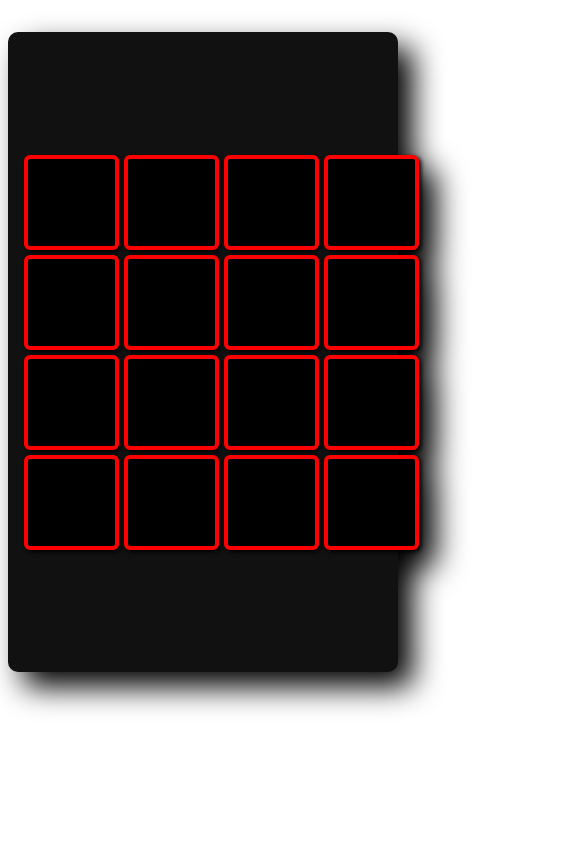
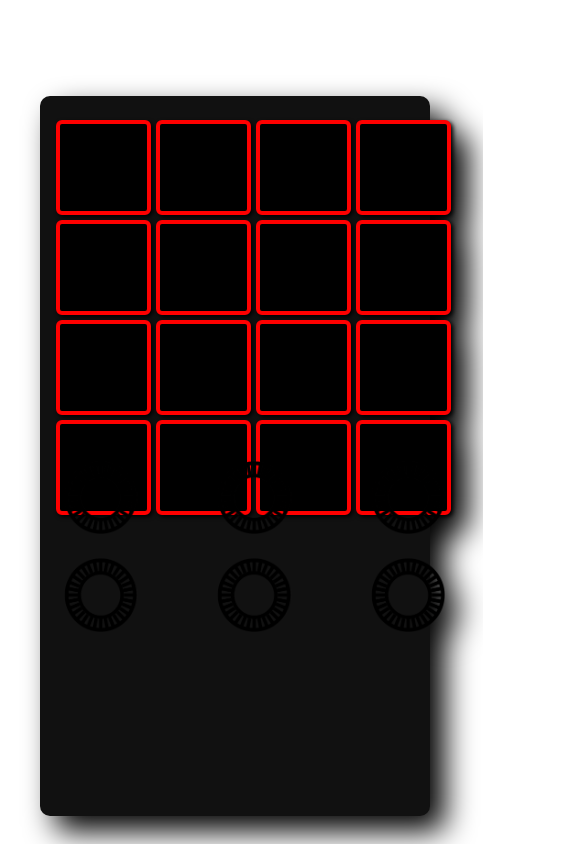
Before and after one commit to j-onederful/PocketBeatz, a Next.js app: page / in a window 390 px wide. Shown: the top 844 px of the page, 585 px wide, since content can reach past the window. Built offline with nearby package versions, Linux system fonts and the light colour scheme.

Commit message:
got volume knobs in correct position for mobile view

```diff
--- a/components/SidePanel.tsx
+++ b/components/SidePanel.tsx
@@ -1,18 +1,7 @@
 import styled from 'styled-components'
 import Image from "next/image"
 
-// // show instructions
-// const showInstructions = () => {
-//     instructionsContainer.classList.remove("hidden")
-//   };
 
-//   // hide instructions
-//   const hideInstructions = () => {
-//     instructionsContainer.classList.add("hidden")
-//   };
-//   //Event listeners for instructions
-//   instructions.addEventListener("click", showInstructions)
-//   hideInstructionsButton.addEventListener("click", hideInstructions)
 
 const VolumeKnobPic = <Image
 // '/' assumes you are in the public folder
@@ -44,14 +33,17 @@ const VolumeKnobsDiv = styled.div`
     padding-bottom: 3rem;
 
     @media (max-width: 700px) {
-        align-items: center;
-        // justify-content: center;
-        position: static;
-        margin-right: 1rem;
-        width: 390px;
-        height: 40rem;
-        flex-direction: row;
-        margin-top: 2rem;
+        // align-items: center;
+        // // justify-content: center;
+        // position: static;
+        margin-right: 3rem;
+        margin-bottom: 2rem;
+        transform: scale(1.75)
+        grid-gap: 10px;
+        // width: 390px;
+        // height: 40rem;
+        // flex-direction: row;
+        // margin-top: 2rem;
       }
 
 `
@@ -61,8 +53,12 @@ const LogoDiv = styled.div`
     justify-content: center;
     // grid-template-columns: 1fr;
     // grid-gap: 1.5rem;
-    // margin-top: 2rem;
+    // margin-left: 2rem;
     padding-bottom: 1.5rem;
+
+    @media (max-width: 700px) {
+        display: none
+      }
 
 `
 const SidePanel: React.FC = () => (
--- a/pages/index.tsx
+++ b/pages/index.tsx
@@ -108,14 +108,14 @@ const DrumMachine = styled.div`
   filter: drop-shadow(15px 15px 15px black);
 
   @media (max-width: 700px) {
-    align-items: center;
+    // align-items: end;
     // justify-content: center;
-    position: static;
-    margin-right: 1rem;
+    // position: static;
+    margin-left: 2rem;
     width: 390px;
-    height: 40rem;
-    flex-direction: row;
-    margin-top: 2rem;
+    height: 45rem;
+    // flex-direction: row;
+    margin-top: 6rem;
   }
 `
 // TODO - finish styling mobile
@@ -131,6 +131,8 @@ const DrumPadsWrapper = styled.main`
     // grid-template-columns: 1fr 1fr 1fr 1fr;
     position: fixed;
     padding-left: 1rem;
+    padding-top: 1.5rem;
+    align-self: start
   }
 `
 const SidePanelWrapper = styled.main`
@@ -145,6 +147,13 @@ const SidePanelWrapper = styled.main`
     // position: fixed;
     // padding: 0;
     transform: rotate(90deg);
+    width: 70%;
+    padding-left: 2.1rem;
+    z-index: 1;
+    // flex-direction: row;
+    align-items: start;
+    margin-right: 10rem;
+    margin-bottom: 2rem;
   }
 `
 
```
